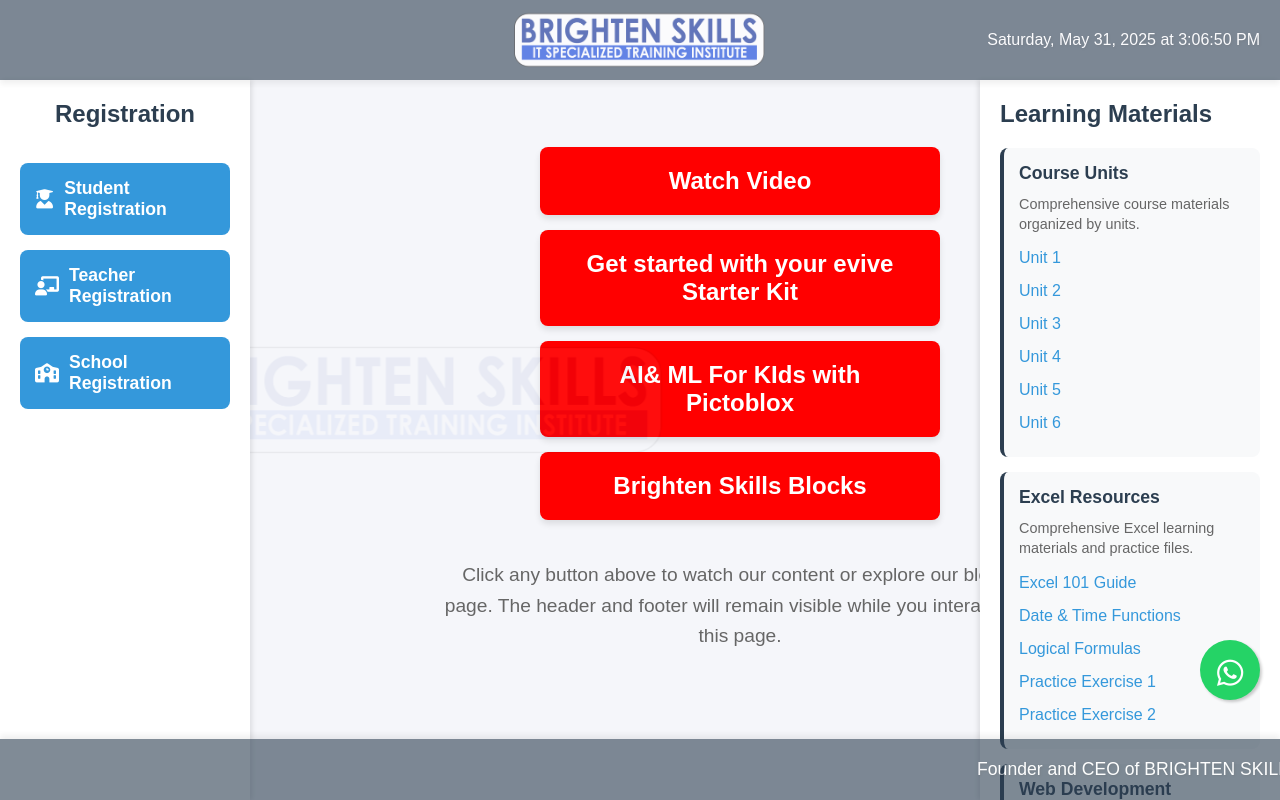
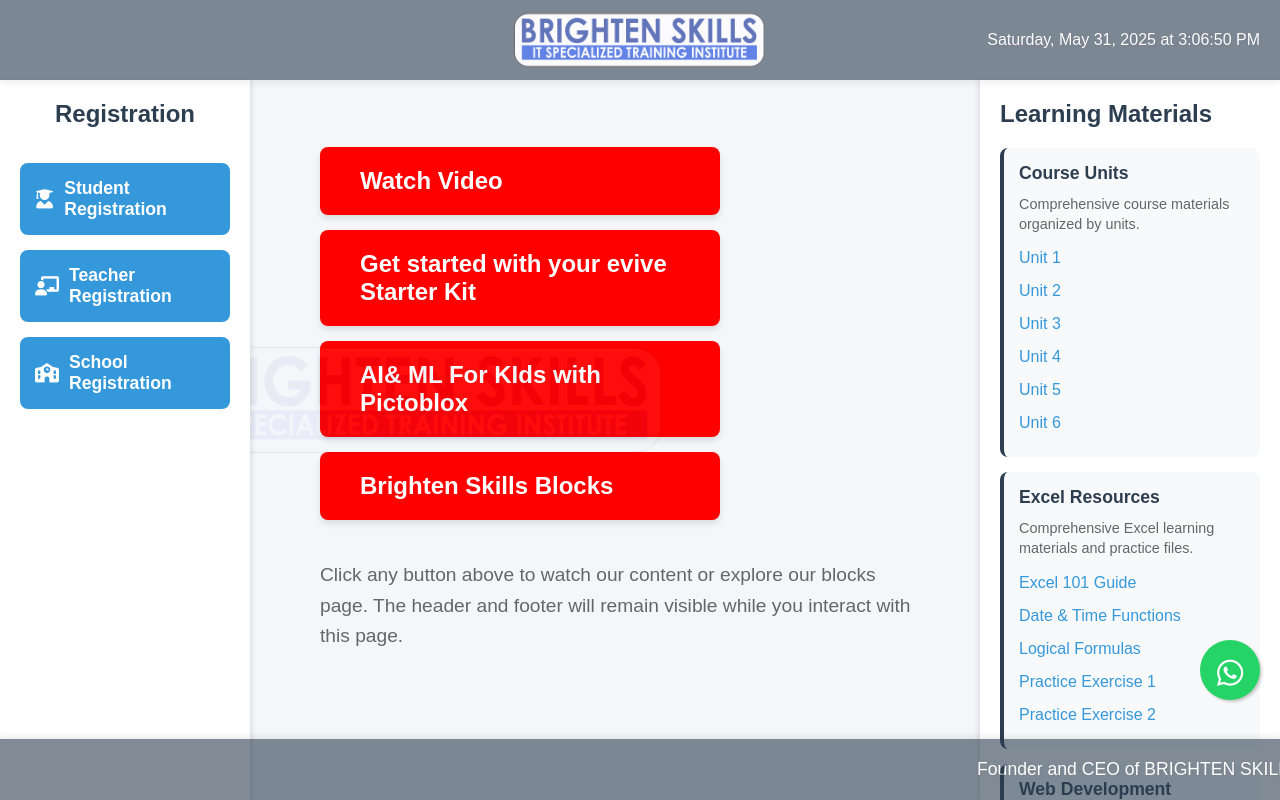
Before and after one commit to BRIGHTENSKILLS/bskyoutube, a website: page index.html in a window 1280 px wide. Drawn offline with Linux system fonts and the light colour scheme.

Commit message:
index.html

```diff
--- a/index.html
+++ b/index.html
@@ -154,7 +154,7 @@
         }
 
         .youtube-container {
-            text-align: center;
+            text-align: left;
             padding: 20px;
             max-width: 800px;
             width: 100%;
@@ -162,7 +162,7 @@
             display: flex;
             flex-direction: column;
             justify-content: center;
-            align-items: center;
+            align-items: flex-start;
             gap: 20px;
         }
 
@@ -172,8 +172,8 @@
             gap: 15px;
             width: 100%;
             max-width: 400px;
-            margin: 0 auto;
-            align-items: center;
+            margin: 0;
+            align-items: flex-start;
         }
 
         .youtube-button {
@@ -190,7 +190,7 @@
             cursor: pointer;
             box-shadow: 0 4px 6px rgba(0,0,0,0.1);
             width: 100%;
-            text-align: center;
+            text-align: left;
             max-width: 400px;
         }
 
@@ -204,9 +204,9 @@
             color: #666;
             font-size: 1.2rem;
             line-height: 1.6;
-            margin: 20px auto;
+            margin: 20px 0;
             max-width: 600px;
-            text-align: center;
+            text-align: left;
         }
 
         /* Add new styles for the split layout */
@@ -223,8 +223,9 @@
             overflow-y: auto;
             margin-right: 300px;
             display: flex;
-            justify-content: center;
+            justify-content: flex-start;
             align-items: center;
+            padding-left: 50px;
         }
 
         .materials-sidebar {
```
